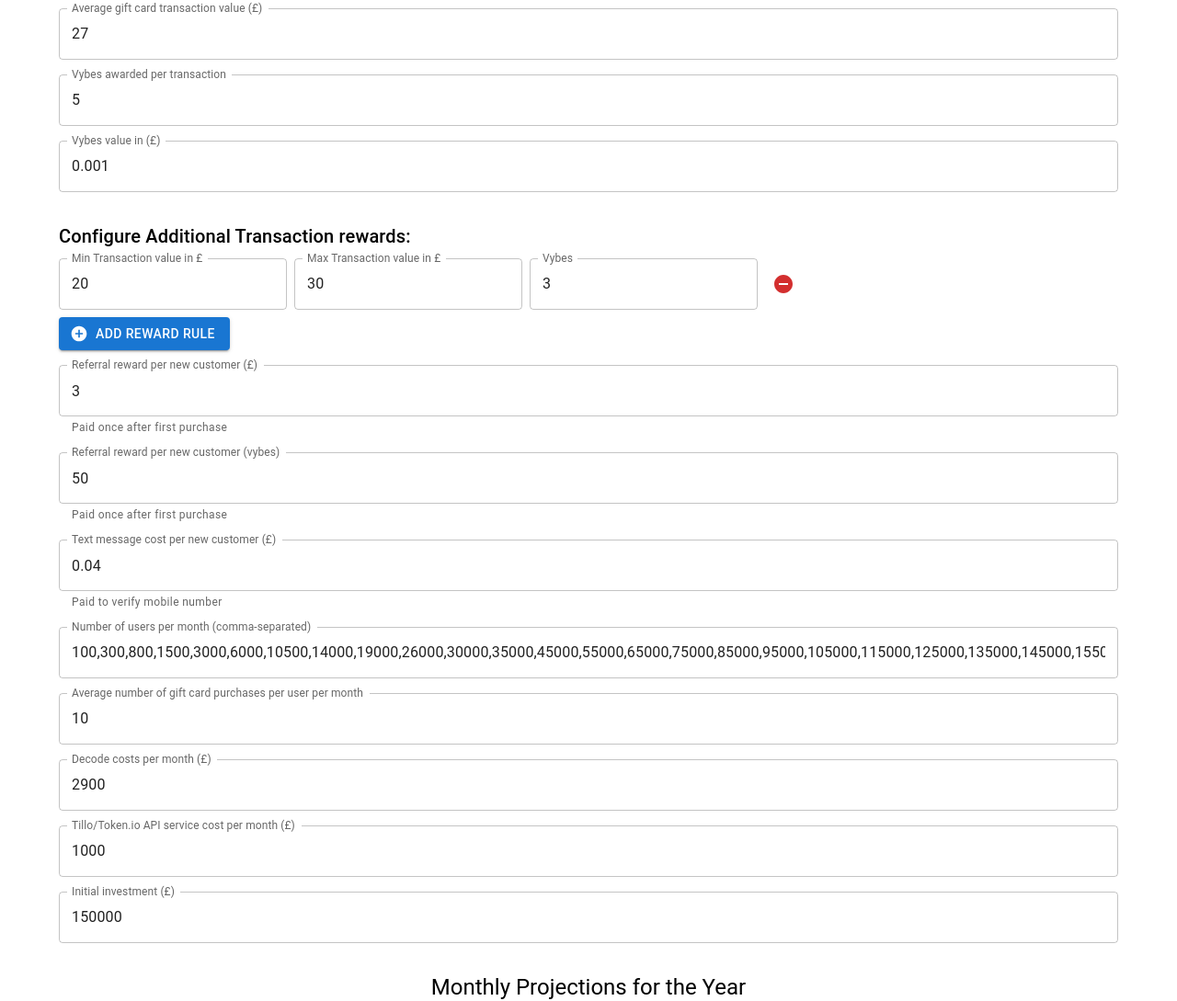
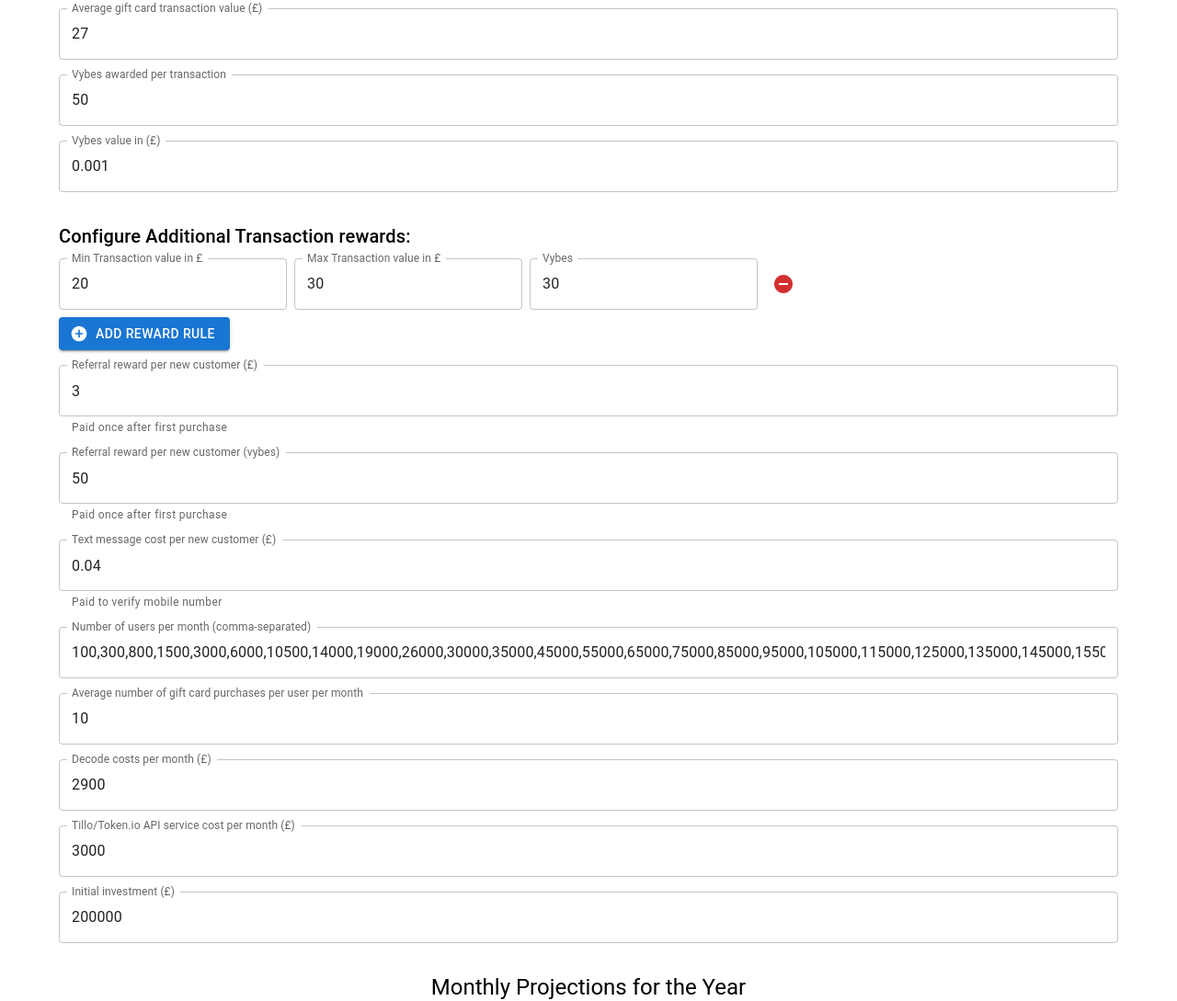
Before and after one commit to michaeltrestianu/projections, a React (Create React App) app: page / in a window 1280 px wide. Shown: the part 379-1468 px from the top of the page at 92% size. Built offline with nearby package versions, Linux system fonts and the light colour scheme.

Commit message:
MISC update defaults

```diff
--- a/src/App.tsx
+++ b/src/App.tsx
@@ -27,7 +27,7 @@ const App: React.FC = () => {
   ] = useState<number>(70);
   const [averageTransactionValue, setAverageTransactionValue] =
     useState<number>(27);
-  const [vybesAwardedPerTransaction, setVybesAwardedPerTransaction] = useState<number>(5);
+  const [vybesAwardedPerTransaction, setVybesAwardedPerTransaction] = useState<number>(50);
   const [vybesValueInPounds, setVybesValueInPounds] = useState<number>(0.001);
   const [numberOfUsersPerMonth, setNumberOfUsersPerMonth] = useState<number[]>([
     100,300, 800, 1500, 3000, 6000, 10500, 14000, 19000, 26000, 30000, 35000, 45000, 55000,65000,75000,85000,95000, 105000, 115000, 125000, 135000,145000,155000
@@ -38,8 +38,8 @@ const App: React.FC = () => {
   ] = useState<number>(10);
   const [hostingCostPerMonth, setHostingCostPerMonth] = useState<number>(2900);
   const [apiServiceCostPerMonth, setApiServiceCostPerMonth] =
-    useState<number>(1000);
-  const [initialInvestment, setInitialInvestment] = useState<number>(150000);
+    useState<number>(3000);
+  const [initialInvestment, setInitialInvestment] = useState<number>(200000);
 
   const [referralRewardPerNewCustomer, setReferralRewardPerNewCustomer] =
     useState<number>(3);
@@ -51,7 +51,7 @@ const App: React.FC = () => {
     useState<number>(0.04);
 
   const [vybesRewards, setVybesRewards] = useState<VybesReward[]>([
-    { minTransactionValue: 20, maxTransactionValue: 30, vybes: 3 },
+    { minTransactionValue: 20, maxTransactionValue: 30, vybes: 30 },
   ]);
 
   const handleNumberOfUsersChange = (
```
